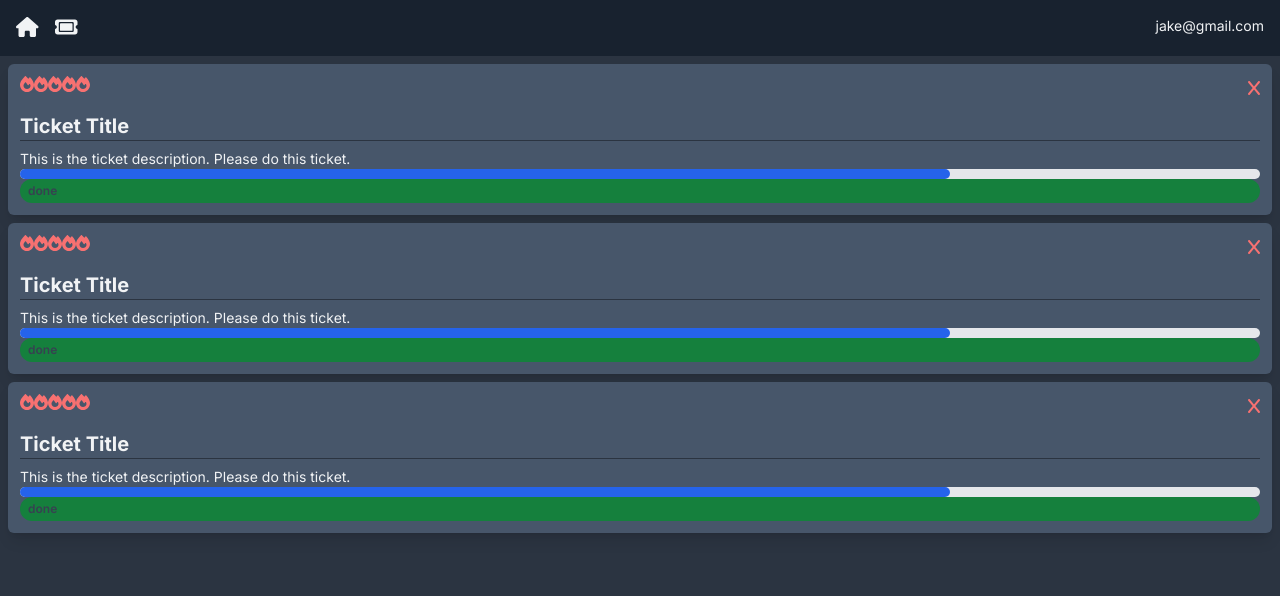
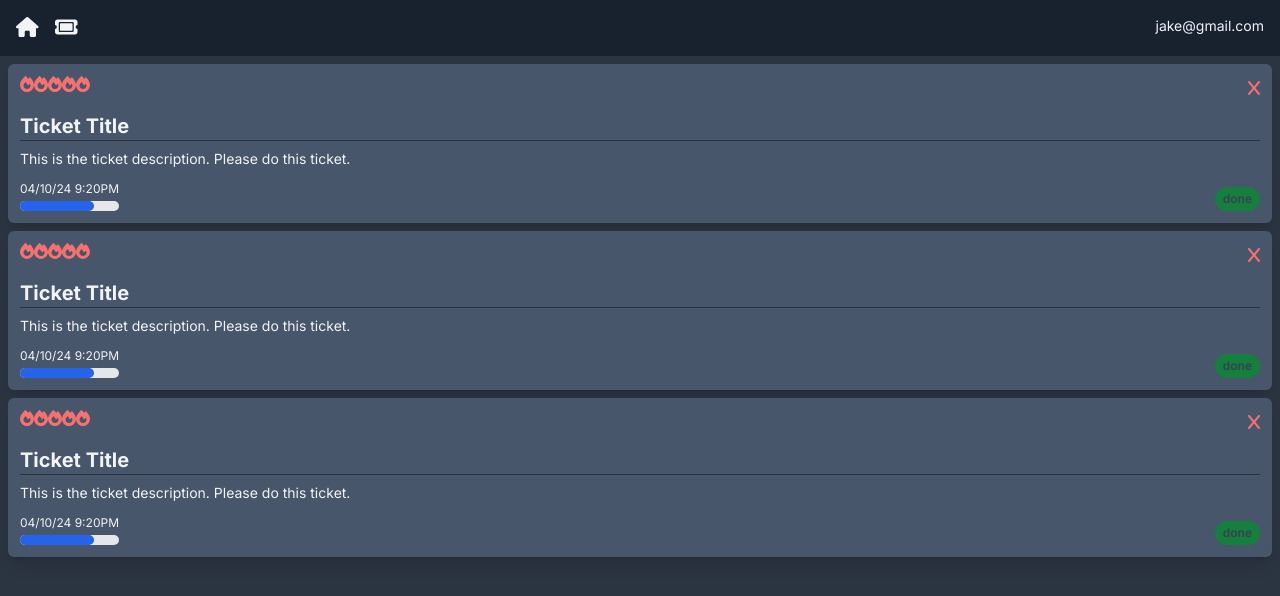
Before and after one commit to evan-earle/ticket-app, a Next.js app: page / in a window 1280 px wide. Shown: the top 596 px of the page. Built offline with nearby package versions, Linux system fonts and the light colour scheme.

Commit message:
further styled ticket card

```diff
--- a/app/(components)/TicketCard.jsx
+++ b/app/(components)/TicketCard.jsx
@@ -17,8 +17,16 @@
       <p className="whitespace-pre-wrap">
         This is the ticket description. Please do this ticket.
       </p>
-      <ProgressDisplay />
-      <StatusDisplay />
+      <div className="flex-grow"></div>
+      <div className="flex mt-2 ">
+        <div className="flex flex-col ">
+          <p className="text-xs my-1">04/10/24 9:20PM</p>
+          <ProgressDisplay />
+        </div>
+        <div className="ml-auto flex items-end">
+          <StatusDisplay />
+        </div>
+      </div>
     </div>
   );
 };
```
